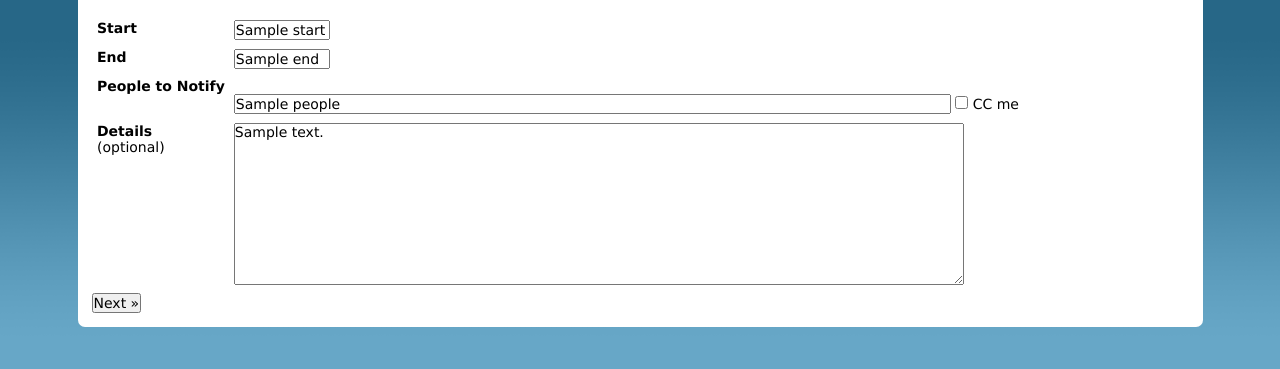
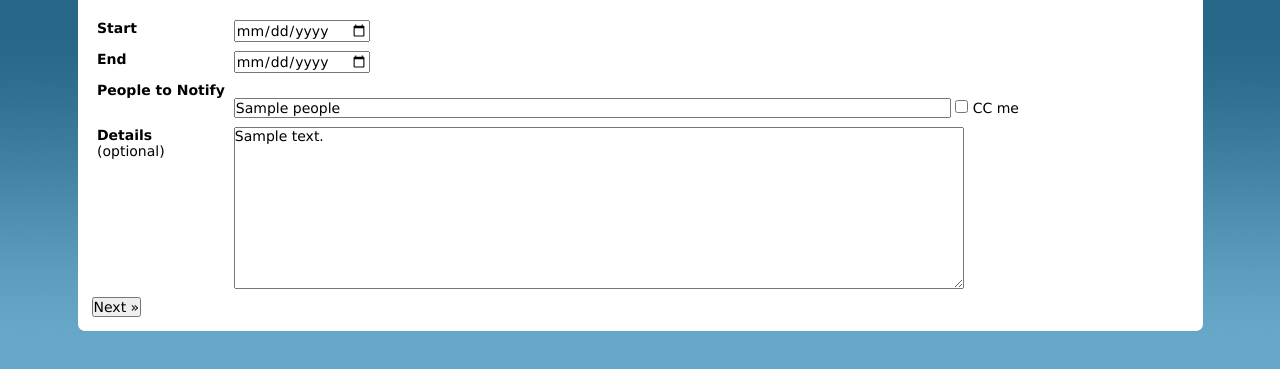
Before and after one commit to mozilla/oldpto, a PHP site: template templates/edit.php in a window 1280 px wide. Shown: the part 113-482 px from the top of the page. Run offline with PHP 8.4, Linux system fonts and the light colour scheme; the template is opened without the code that fills it: most values are stand-ins (such as "Sample title", 1, 10 or a date in 2020); data that the repository does not hold is empty.

Commit message:
Use native date picker
This addresses two major issues:
- No longer forces the US-only MM/DD/YYYY date format on all employees
- Addresses accessibility concerns

```diff
--- a/submit.php
+++ b/submit.php
@@ -27,8 +27,8 @@ function fix_notifier_name($i_from){
 // Validate the input format for various fields.
 $validations = array(
   "hours" => '/^[1-9]\d*$|^\d*\.\d$/',
-  "start" => '/^[01]\d\/[0-3]\d\/\d{4}$/',
-  "end" => '/^[01]\d\/[0-3]\d\/\d{4}$/'
+  "start" => '/^\d{4}-[01]\d-[0-3]\d$/',
+  "end" => '/^\d{4}-[01]\d-[0-3]\d$/'
 );
 $failures = array();
 foreach ($validations as $field => $pattern) {
--- a/templates/edit.php
+++ b/templates/edit.php
@@ -22,13 +22,13 @@
 		    <tr>
 		      <td><label for="start">Start</label></td>
 		      <td>
-		        <input type="text" id="start" name="start" size="10" autocomplete="off" value="<?php echo $aFormValues['start'] ?>" />
+		        <input type="date" id="start" name="start" autocomplete="off" value="<?php echo $aFormValues['start'] ?>" />
 		      </td>
 		    </tr>
 		    <tr>
 		      <td><label for="end">End</label></td>
 		      <td>
-		        <input type="text" id="end" name="end" size="10" autocomplete="off" value="<?php echo $aFormValues['end'] ?>" />
+		        <input type="date" id="end" name="end" autocomplete="off" value="<?php echo $aFormValues['end'] ?>" />
 		      </td>
 		    </tr>
 		    <tr>
@@ -66,12 +66,3 @@
 			font-size: 16px;
 		}
 </style>
-
-<script>
-	$(document).ready(function() {
-		$ = jQuery;
-		$('#start, #end').datepicker({
-	    	onClose: function() {  }
-	    });
-	});
-</script>
```
